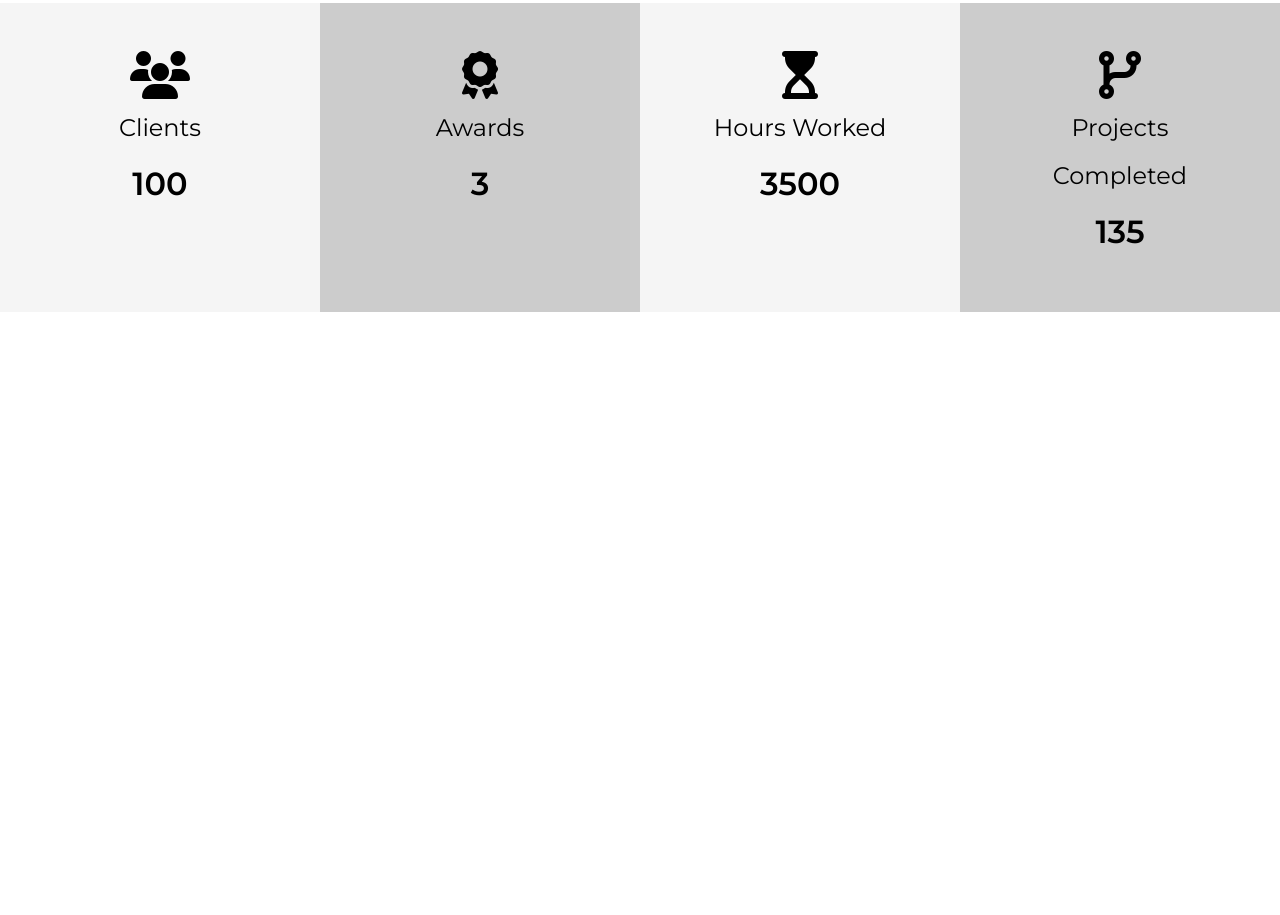
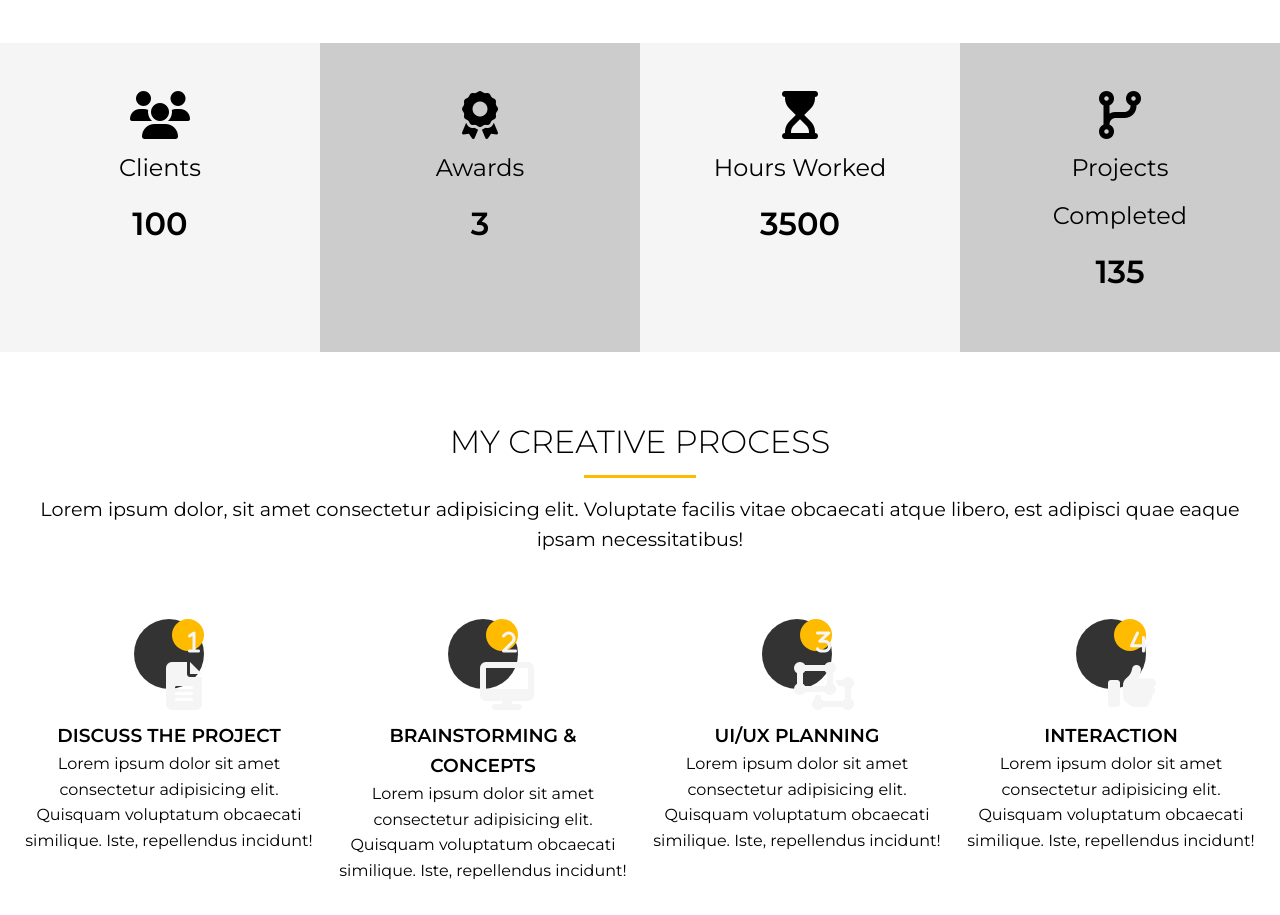
Before and after one commit to andrewteece/portfolio_project, a website: page dist/index.html in a window 1280 px wide. Shown: the part 1239-2154 px from the top of the page. Before the commit the page ends 1583 px from the top, so only its background shows below. Drawn offline with Linux system fonts and the light colour scheme.

Commit message:
stats and process

```diff
--- a/scss/_utility.scss
+++ b/scss/_utility.scss
@@ -85,3 +85,20 @@ input[class^="btn__"]:focus {
     margin: 4rem 0;
   }
 }
+
+.section__title {
+  display: block;
+  font-size: 2rem;
+  font-weight: 100;
+  padding-bottom: 0.5rem;
+  text-align: center;
+  text-transform: uppercase;
+}
+
+.section__bottom--line {
+  height: 0.1875rem;
+  width: 7rem;
+  background: $main-color;
+  display: block;
+  margin: 0 auto 1rem auto;
+}
--- a/scss/main.scss
+++ b/scss/main.scss
@@ -112,7 +112,7 @@ img {
   &__a {
     .specials {
       display: grid;
-      grid-gap: 1rem;
+      gap: 1rem;
       grid-template-columns: repeat(4, 1fr);
       margin-top: 3rem;
 
@@ -153,4 +153,40 @@ img {
       }
     }
   }
+
+  &__c {
+    .process {
+      display: grid;
+      grid-template-columns: repeat(4, 1fr);
+      gap: 1.5rem;
+      text-align: center;
+
+      &--step {
+        position: absolute;
+        top: 0;
+        right: 0;
+        font-size: 1.5rem;
+        background: $main-color;
+        border-radius: 50%;
+        height: 15px;
+        width: 15px;
+        line-height: 15px;
+        padding: 1rem;
+        transition: all 1s;
+      }
+
+      &--icon {
+        border-radius: 50%;
+        background-color: $dark-color;
+        color: $light-color;
+        padding: 2rem;
+        width: 70px;
+        height: 70px;
+        line-height: 70px;
+        text-align: center;
+        position: relative;
+        transition: all 1s;
+      }
+    }
+  }
 }
```
Also changed, not shown: dist/css/main.css, dist/index.html.
